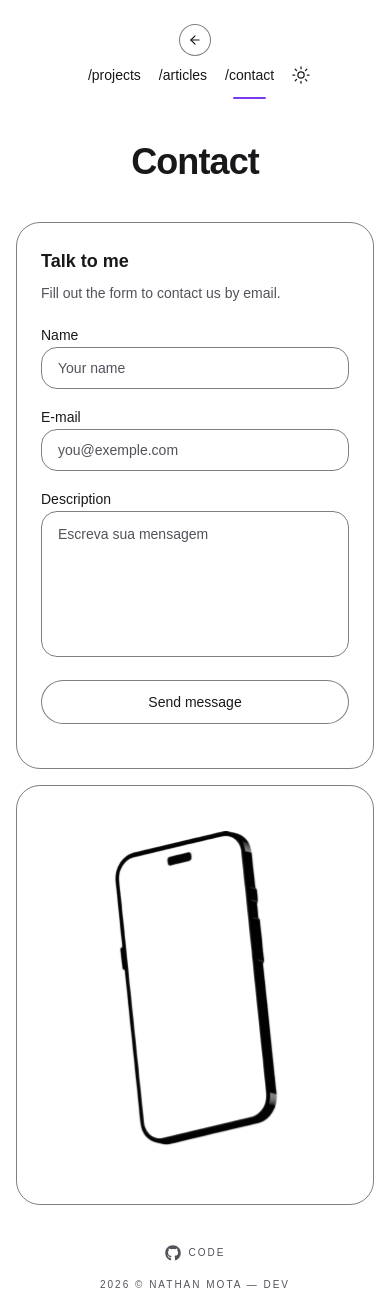
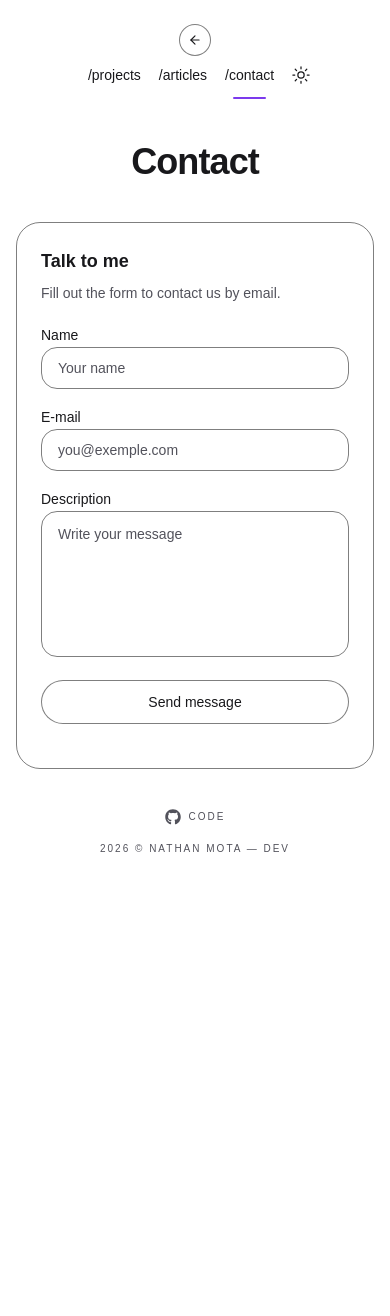
Before and after one commit to nathanmota-dev/portfolio-v2, a Next.js app: page /contact in a window 390 px wide. After the commit the page ends 880 px from the top, so only its background shows below. Built offline with nearby package versions, Linux system fonts and the light colour scheme.

Commit message:
fix: ajust placeholder and list image in mobile

```diff
--- a/app/contact/page.tsx
+++ b/app/contact/page.tsx
@@ -127,7 +127,7 @@ export default function Contact() {
                                 id="description"
                                 rows={6}
                                 required
-                                placeholder="Escreva sua mensagem"
+                                placeholder="Write your message"
                                 className="w-full resize-none rounded-2xl border border-border/50 px-4 py-3 text-sm text-foreground placeholder:text-muted-foreground placeholder:opacity-100 outline-none transition-all focus:border-purple-700 dark:placeholder:text-foreground/70"
                                 {...register("description")}
                             />
@@ -161,7 +161,7 @@ export default function Contact() {
                     />
                 </section>
 
-                <aside className="group bento-card md:col-span-4 min-h-105 p-6 border border-border/50 rounded-3xl transition-all duration-300 hover:bg-black/2 hover:shadow-xl hover:shadow-primary/5 active:scale-[1.01] flex items-center justify-center text-center">
+                <aside className="group bento-card hidden md:flex md:col-span-4 min-h-105 p-6 border border-border/50 rounded-3xl transition-all duration-300 hover:bg-black/2 hover:shadow-xl hover:shadow-primary/5 active:scale-[1.01] items-center justify-center text-center">
                     <Image
                         src={isDarkMode ? "/contact/cellphone-white.png" : "/contact/cellphone.png"}
                         alt="Cell Phone"
```
